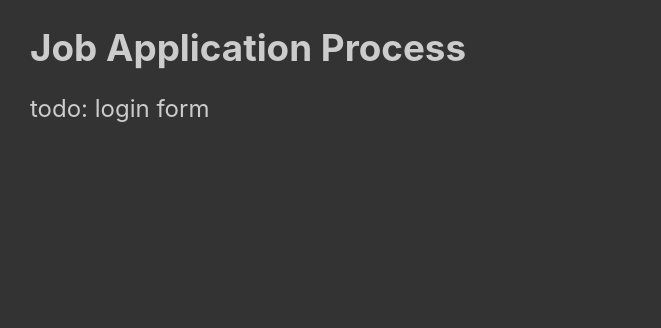
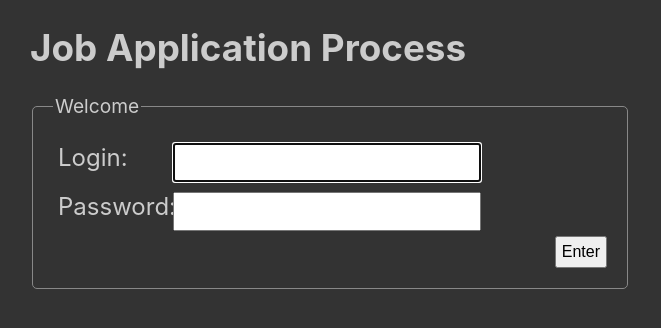
Before and after one commit to edwardtanguay/live-coding-job-app-forms-low-security-auth, a React (Vite) app: page / in a window 1280 px wide. Shown: the top 328 px of the page, without its empty margins (0-661 px from the left). Built offline with nearby package versions, Linux system fonts and the light colour scheme; no server answers; the HTML template or start-up script is replaced by a standard one.

Commit message:
fields are through

```diff
--- a/src/App.jsx
+++ b/src/App.jsx
@@ -17,6 +17,8 @@ function App() {
 	const [jobs, setJobs] = useState([]);
 	const [techItems, setTechItems] = useState([]);
 	const [userIsLoggedIn, setUserIsLoggedIn] = useState(false);
+	const [fieldLogin, setFieldLogin] = useState('');
+	const [fieldPassword, setFieldPassword] = useState('');
 
 	const saveToLocalStorage = () => {
 		if (displayKind !== '') {
@@ -71,6 +73,19 @@ function App() {
 		setJobs([...jobs]);
 	};
 
+	const handleSubmitButton = (e) => {
+		e.preventDefault();
+		console.log(fieldLogin, fieldPassword);
+	};
+
+	const handleFieldLogin = (e) => {
+		setFieldLogin(e.target.value);
+	};
+
+	const handleFieldPassword = (e) => {
+		setFieldPassword(e.target.value);
+	};
+
 	return (
 		<div className="App">
 			<h1>Job Application Process</h1>
@@ -89,7 +104,28 @@ function App() {
 					)}
 				</>
 			) : (
-				<div>todo: login form</div>
+				<form>
+					<fieldset>
+						<legend>Welcome</legend>
+						<div className="row">
+							<label htmlFor="login2">Login</label>
+							<input
+								value={fieldLogin}
+								onChange={handleFieldLogin}
+								autoFocus
+								type="text"
+								id="login2"
+							/>
+						</div>
+						<div className="row">
+							<label htmlFor="password">Password</label>
+							<input value={fieldPassword} onChange={handleFieldPassword} type="password" id="password" />
+						</div>
+						<div className="buttonRow">
+							<button onClick={handleSubmitButton}>Enter</button>
+						</div>
+					</fieldset>
+				</form>
 			)}
 		</div>
 	);
--- a/src/App.scss
+++ b/src/App.scss
@@ -99,6 +99,49 @@ body {
 			}
 		}
 
+		form {
+			width: 600px;
+
+			fieldset {
+				border: 1px solid #888;
+				border-radius: 5px;
+				padding: 20px;
+
+				legend {
+					font-size: 1.2rem;
+				}
+
+				.row {
+					display: flex;
+					align-content: start;
+					padding: 5px;
+
+					label {
+						&:after {
+							content: ":";
+						}
+
+						width: 115px;
+						margin: 0 0 10px 0;
+					}
+
+					input {
+						font-size: 1rem;
+						width: 300px;
+					}
+				}
+
+				.buttonRow {
+					display: flex;
+					justify-content: right;
+
+					button {
+						font-size: 1rem;
+						padding: 5px;
+					}
+				}
+			}
+		}
 
 	}
 }
```
